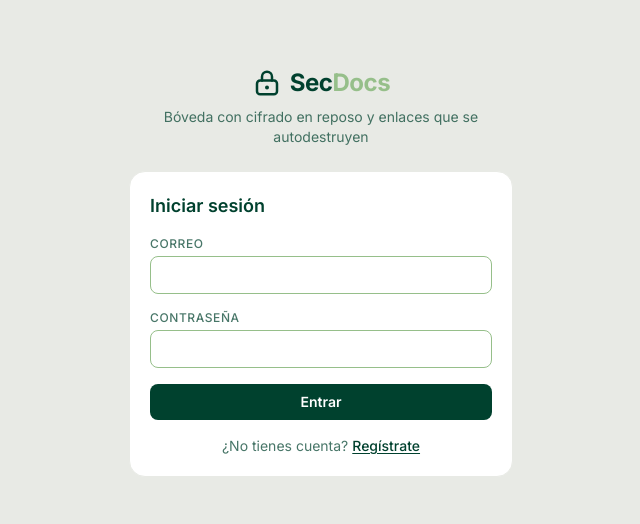
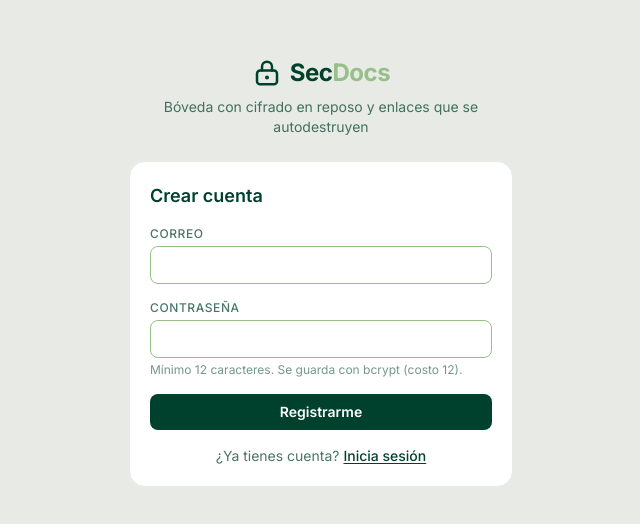
Before and after one commit to JILAJ06/SecDocs-Frontend, a Next.js app: page /register in a window 1280 px wide. Shown: the part 128-652 px from the top of the page, without its empty margins (319-959 px from the left). Built offline with nearby package versions, Linux system fonts and the light colour scheme.

Commit message:
Agrega la pantalla de crear cuenta al formulario de acceso

```diff
--- a/components/AuthForm.jsx
+++ b/components/AuthForm.jsx
@@ -6,16 +6,33 @@ import { useEffect, useState } from 'react';
 import { useSession } from './SessionProvider';
 import { Alert, Brand, Button, Field } from './ui';
 
-/** Pantalla 01 Iniciar sesión (Figma 6:23), v2 con sesión simulada. */
+const TEXTS = {
+  login: {
+    title: 'Iniciar sesión',
+    submit: 'Entrar',
+    question: '¿No tienes cuenta?',
+    link: ['/register', 'Regístrate'],
+  },
+  register: {
+    title: 'Crear cuenta',
+    submit: 'Registrarme',
+    question: '¿Ya tienes cuenta?',
+    link: ['/login', 'Inicia sesión'],
+  },
+};
+
+/** Pantallas 01 Iniciar sesión (Figma 6:23) y 02 Crear cuenta (6:52), v2 con sesión simulada. */
 export default function AuthForm({ mode }) {
   const router = useRouter();
-  const { session, signIn } = useSession();
+  const { session, signIn, signUp } = useSession();
+  const isLogin = mode !== 'register';
+  const t = TEXTS[isLogin ? 'login' : 'register'];
   const [email, setEmail] = useState('');
   const [password, setPassword] = useState('');
   const [error, setError] = useState('');
   const [busy, setBusy] = useState(false);
 
-  // Con sesión abierta no tiene sentido volver a entrar.
+  // Con sesión abierta no tiene sentido volver a entrar ni registrarse.
   useEffect(() => {
     if (session) router.replace('/vaults');
   }, [session, router]);
@@ -25,7 +42,7 @@ export default function AuthForm({ mode }) {
     setError('');
     setBusy(true);
     try {
-      await signIn(email, password);
+      await (isLogin ? signIn : signUp)(email, password);
       router.replace('/vaults');
     } catch (err) {
       setError(err.message);
@@ -44,27 +61,34 @@ export default function AuthForm({ mode }) {
           </p>
         </div>
         <form onSubmit={submit} className="flex flex-col gap-4 rounded-2xl border border-niebla bg-white p-5">
-          <h1 className="text-lg font-semibold leading-7 text-bosque">Iniciar sesión</h1>
+          <h1 className="text-lg font-semibold leading-7 text-bosque">{t.title}</h1>
           <Field
             label="Correo" type="email" required autoComplete="email"
             value={email} onChange={(e) => setEmail(e.target.value)}
           />
-          <Field
-            label="Contraseña" type="password" required maxLength={72} autoComplete="current-password"
-            value={password} onChange={(e) => setPassword(e.target.value)}
-          />
+          <div className="flex flex-col gap-1">
+            <Field
+              label="Contraseña" type="password" required maxLength={72}
+              minLength={isLogin ? undefined : 12}
+              autoComplete={isLogin ? 'current-password' : 'new-password'}
+              value={password} onChange={(e) => setPassword(e.target.value)}
+            />
+            {!isLogin && (
+              <p className="text-xs leading-4 text-bosque-muted">Mínimo 12 caracteres. Se guarda con bcrypt (costo 12).</p>
+            )}
+          </div>
           {error && (
             <div role="alert">
               <Alert kind="error">{error}</Alert>
             </div>
           )}
           <Button type="submit" disabled={busy} className="w-full">
-            {busy ? 'Procesando…' : 'Entrar'}
+            {busy ? 'Procesando…' : t.submit}
           </Button>
           <p className="flex justify-center gap-1 text-sm leading-5">
-            <span className="text-bosque-soft">¿No tienes cuenta?</span>
-            <Link href="/register" className="font-medium text-bosque underline underline-offset-2">
-              Regístrate
+            <span className="text-bosque-soft">{t.question}</span>
+            <Link href={t.link[0]} className="font-medium text-bosque underline underline-offset-2">
+              {t.link[1]}
             </Link>
           </p>
         </form>
```
